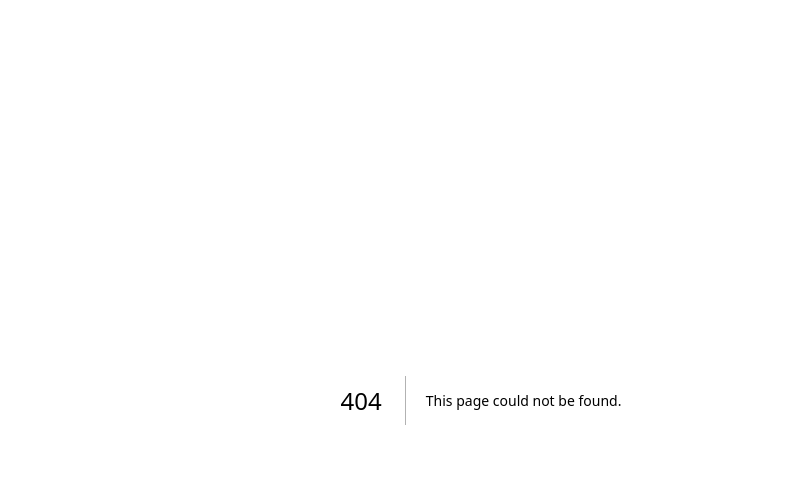
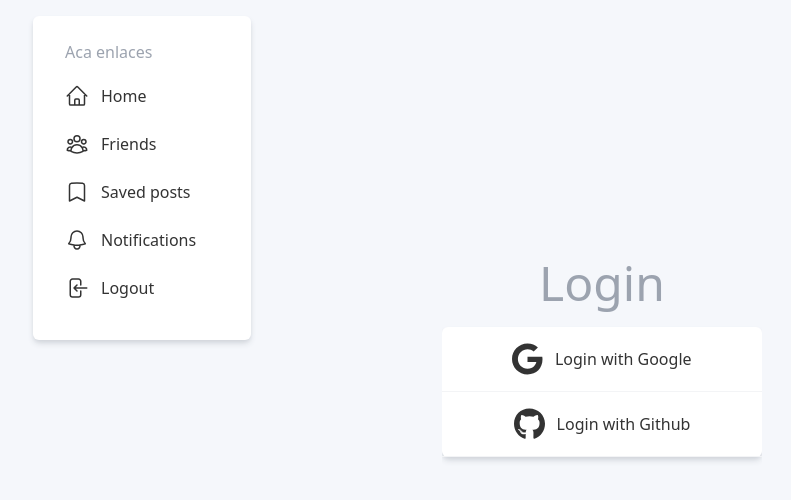
Before and after one commit to Matihp/social-media, a Next.js app: page /login in a window 1280 px wide. Before the commit this address had no page. Shown: the top 500 px of the page, without its empty margins (159-950 px from the left). Built offline with nearby package versions, Linux system fonts and the light colour scheme.

Commit message:
add page

```diff
--- /dev/null
+++ b/src/pages/login.js
@@ -0,0 +1,29 @@
+import Card from '@/components/Card'
+import Layout from '@/components/Layout'
+import React from 'react'
+
+const LoginPage = () => {
+  return (
+    <Layout hide={true}>
+      <div className='flex items-center h-screen'>
+        <div className='max-w-xs mx-auto grow -mt-24 overflow-hidden '>
+            <h1 className='text-center mb-5 text-5xl text-gray-400'>Login</h1>
+            <Card noPadding={true}>
+                <a className='flex gap-3 p-4 border-b border-b-gray-100 justify-center items-center hover:scale-105 transition-all hover:text-white hover:bg-prBlue'href={'/'}>
+                <svg className='h-8 fill-current' xmlns="http://www.w3.org/2000/svg" viewBox="0 0 488 512"><path d="M488 261.8C488 403.3 391.1 504 248 504 110.8 504 0 393.2 0 256S110.8 8 248 8c66.8 0 123 24.5 166.3 64.9l-67.5 64.9C258.5 52.6 94.3 116.6 94.3 256c0 86.5 69.1 156.6 153.7 156.6 98.2 0 135-70.4 140.8-106.9H248v-85.3h236.1c2.3 12.7 3.9 24.9 3.9 41.4z"/></svg>
+                Login with Google
+                </a>
+                <a className='flex gap-3 p-4 border-b border-b-gray-100 justify-center items-center hover:scale-105 transition-all hover:text-white hover:bg-prBlue' href="">
+                <svg className='h-8  fill-current' xmlns="http://www.w3.org/2000/svg" viewBox="0 0 496 512"><path d="M165.9 397.4c0 2-2.3 3.6-5.2 3.6-3.3.3-5.6-1.3-5.6-3.6 0-2 2.3-3.6 5.2-3.6 3-.3 5.6 1.3 5.6 3.6zm-31.1-4.5c-.7 2 1.3 4.3 4.3 4.9 2.6 1 5.6 0 6.2-2s-1.3-4.3-4.3-5.2c-2.6-.7-5.5.3-6.2 2.3zm44.2-1.7c-2.9.7-4.9 2.6-4.6 4.9.3 2 2.9 3.3 5.9 2.6 2.9-.7 4.9-2.6 4.6-4.6-.3-1.9-3-3.2-5.9-2.9zM244.8 8C106.1 8 0 113.3 0 252c0 110.9 69.8 205.8 169.5 239.2 12.8 2.3 17.3-5.6 17.3-12.1 0-6.2-.3-40.4-.3-61.4 0 0-70 15-84.7-29.8 0 0-11.4-29.1-27.8-36.6 0 0-22.9-15.7 1.6-15.4 0 0 24.9 2 38.6 25.8 21.9 38.6 58.6 27.5 72.9 20.9 2.3-16 8.8-27.1 16-33.7-55.9-6.2-112.3-14.3-112.3-110.5 0-27.5 7.6-41.3 23.6-58.9-2.6-6.5-11.1-33.3 2.6-67.9 20.9-6.5 69 27 69 27 20-5.6 41.5-8.5 62.8-8.5s42.8 2.9 62.8 8.5c0 0 48.1-33.6 69-27 13.7 34.7 5.2 61.4 2.6 67.9 16 17.7 25.8 31.5 25.8 58.9 0 96.5-58.9 104.2-114.8 110.5 9.2 7.9 17 22.9 17 46.4 0 33.7-.3 75.4-.3 83.6 0 6.5 4.6 14.4 17.3 12.1C428.2 457.8 496 362.9 496 252 496 113.3 383.5 8 244.8 8zM97.2 352.9c-1.3 1-1 3.3.7 5.2 1.6 1.6 3.9 2.3 5.2 1 1.3-1 1-3.3-.7-5.2-1.6-1.6-3.9-2.3-5.2-1zm-10.8-8.1c-.7 1.3.3 2.9 2.3 3.9 1.6 1 3.6.7 4.3-.7.7-1.3-.3-2.9-2.3-3.9-2-.6-3.6-.3-4.3.7zm32.4 35.6c-1.6 1.3-1 4.3 1.3 6.2 2.3 2.3 5.2 2.6 6.5 1 1.3-1.3.7-4.3-1.3-6.2-2.2-2.3-5.2-2.6-6.5-1zm-11.4-14.7c-1.6 1-1.6 3.6 0 5.9 1.6 2.3 4.3 3.3 5.6 2.3 1.6-1.3 1.6-3.9 0-6.2-1.4-2.3-4-3.3-5.6-2z"/></svg>
+                Login with Github
+                </a>
+            </Card>
+        </div>
+      </div>
+    </Layout>
+
+
+  )
+}
+
+export default LoginPage
```
